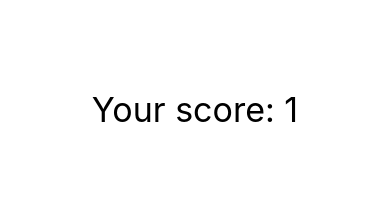
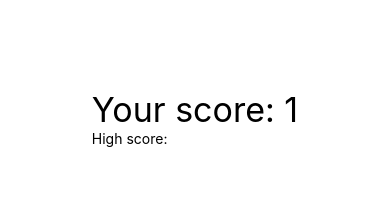
Before and after one commit to AdamMaichrzik/AwesomeProject, a React Native app: screen / in a window 390 px wide. Shown: the top 220 px of the page. Built offline with nearby package versions, Linux system fonts and the light colour scheme.

Commit message:
high score text

```diff
--- a/App.js
+++ b/App.js
@@ -22,6 +22,7 @@ export default function App() {
       <View style={styles.container}>
         <View style={styles.scoreBoardView}>
           <Text style={styles.scoreText}>Your score: {value}</Text>
+          <Text style={styles.highScoreText}>High score: </Text>
         </View>
         <View style={styles.doubleItView}>
           <Pressable style={styles.button} onPress={get50percentChanceToSucess}>
```
